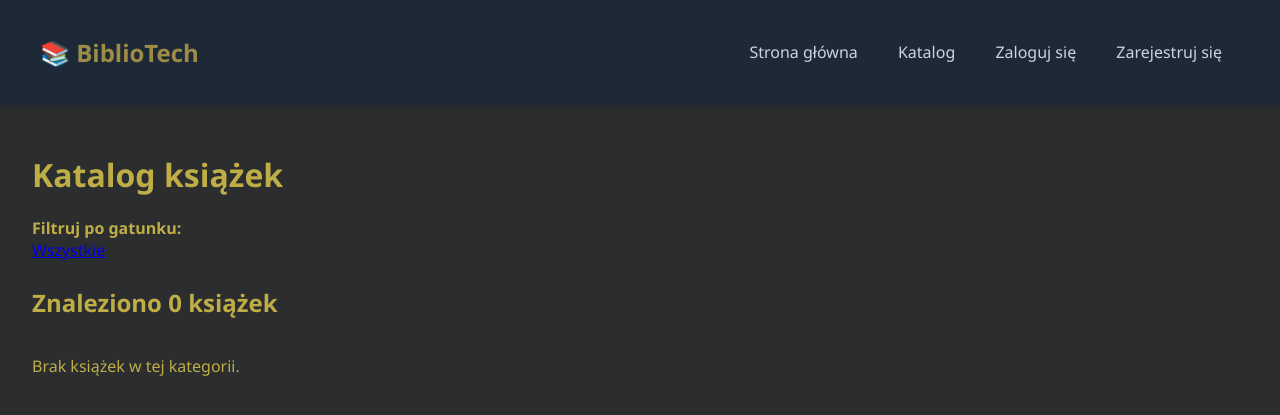
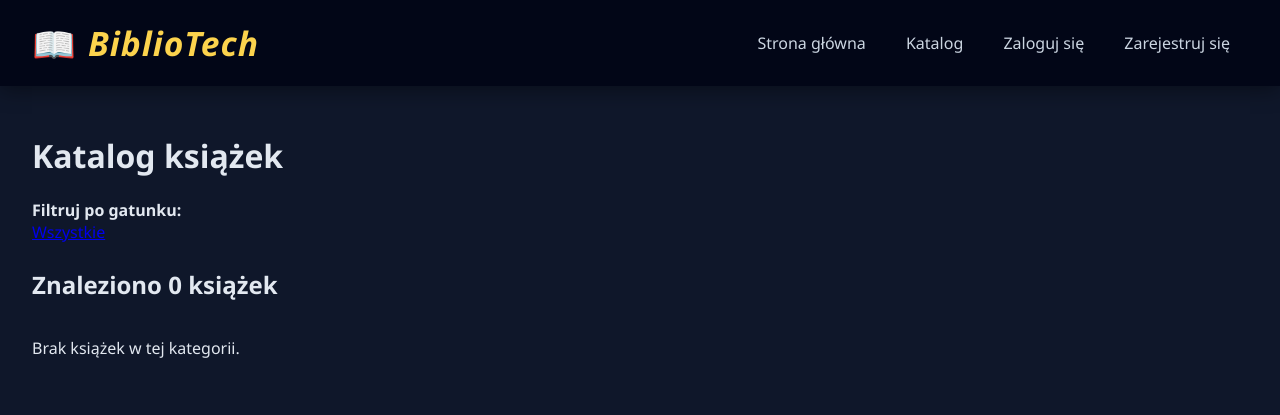
Before and after one commit to Barbekjuuu/BiblioTech, a Django app: page /katalog/ in a window 1280 px wide. Shown: the top 415 px of the page. Run offline with Django 5.2, Linux system fonts and the light colour scheme; data that the repository does not hold is empty.

Commit message:
Redesign header with elegant book icon and golden accents

```diff
--- a/books/static/css/style.css
+++ b/books/static/css/style.css
@@ -1,34 +1,60 @@
-/* Elegancki akademicki styl - inspirowany ZSR Library */
+/* Elegancki akademicki styl - ciemny + złoto-beżowy */
 
 body {
     font-family: 'Segoe UI', system-ui, sans-serif;
     margin: 0;
     padding: 0;
-    background-color: #2b2d2f;
-    color: rgb(191, 173, 70);
+    background-color: #0f172a;
+    color: #e2e8f0;
 }
 
 header {
-    background: #1e2937;
-    color: rgb(191, 173, 70);
-    padding: 1rem 2.5rem;
-    box-shadow: 0 2px 15px rgba(0,0,0,0.1);
+    background: #020617;
+    color: white;
+    padding: 1.2rem 2rem;
+    box-shadow: 0 4px 20px rgba(0,0,0,0.4);
+    position: sticky;
+    top: 0;
+    z-index: 100;
 }
 
-header h2 a {
-    color: rgb(191, 173, 70);
-    text-decoration: none;
+.header-container {
+    max-width: 1280px;
+    margin: 0 auto;
+    display: flex;
+    justify-content: space-between;
+    align-items: center;
+}
+
+.logo {
+    display: flex;
+    align-items: center;
+    gap: 12px;
+}
+
+.book-icon {
+    font-size: 2.2rem;
+    color: #fcd34d;
+}
+
+.logo h1 {
+    margin: 0;
+    font-size: 2.1rem;
     font-weight: 700;
+    color: #fcd34d;
+    letter-spacing: 1px;
+    font-style: italic;
 }
 
 nav a {
     color: #cbd5e1;
     margin: 0 18px;
     text-decoration: none;
+    font-weight: 500;
 }
 
 nav a:hover {
-    color: rgb(191, 173, 70);
+    color: #fcd34d;
 }
 
 /* Główna zawartość */
--- a/templates/base.html
+++ b/templates/base.html
@@ -8,14 +8,19 @@
 </head>
 <body>
     <header>
-        <div style="max-width:1280px; margin:0 auto; display:flex; justify-content:space-between; align-items:center;">
-            <h2><a href="/" style="color:#9e8c46; text-decoration:none;">📚 BiblioTech</a></h2>
+        <div class="header-container">
+            <!-- Logo + nazwa -->
+            <div class="logo">
+                <span class="book-icon">📖</span>
+                <h1>BiblioTech</h1>
+            </div>
+
             <nav>
                 <a href="/">Strona główna</a>
                 <a href="/katalog/">Katalog</a>
                 {% if user.is_authenticated %}
                     <a href="{% url 'moje_rezerwacje' %}">Moje rezerwacje</a>
-                    <span style="margin:0 15px;">Witaj, {{ user.username }}</span>
+                    <span>Witaj, {{ user.username }}!</span>
                     <a href="{% url 'logout' %}">Wyloguj się</a>
                 {% else %}
                     <a href="{% url 'login' %}">Zaloguj się</a>
```
Also changed, not shown: other parts of books/static/css/style.css (+14 -25 lines).
